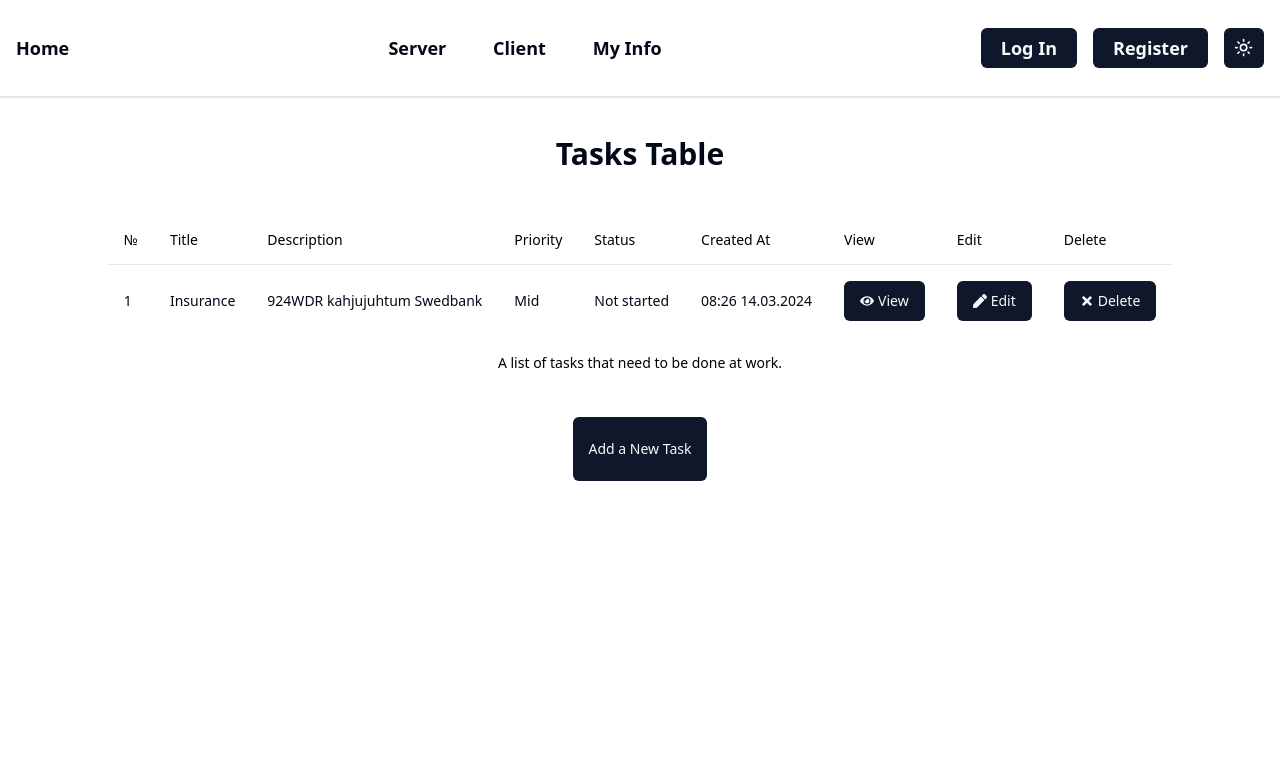
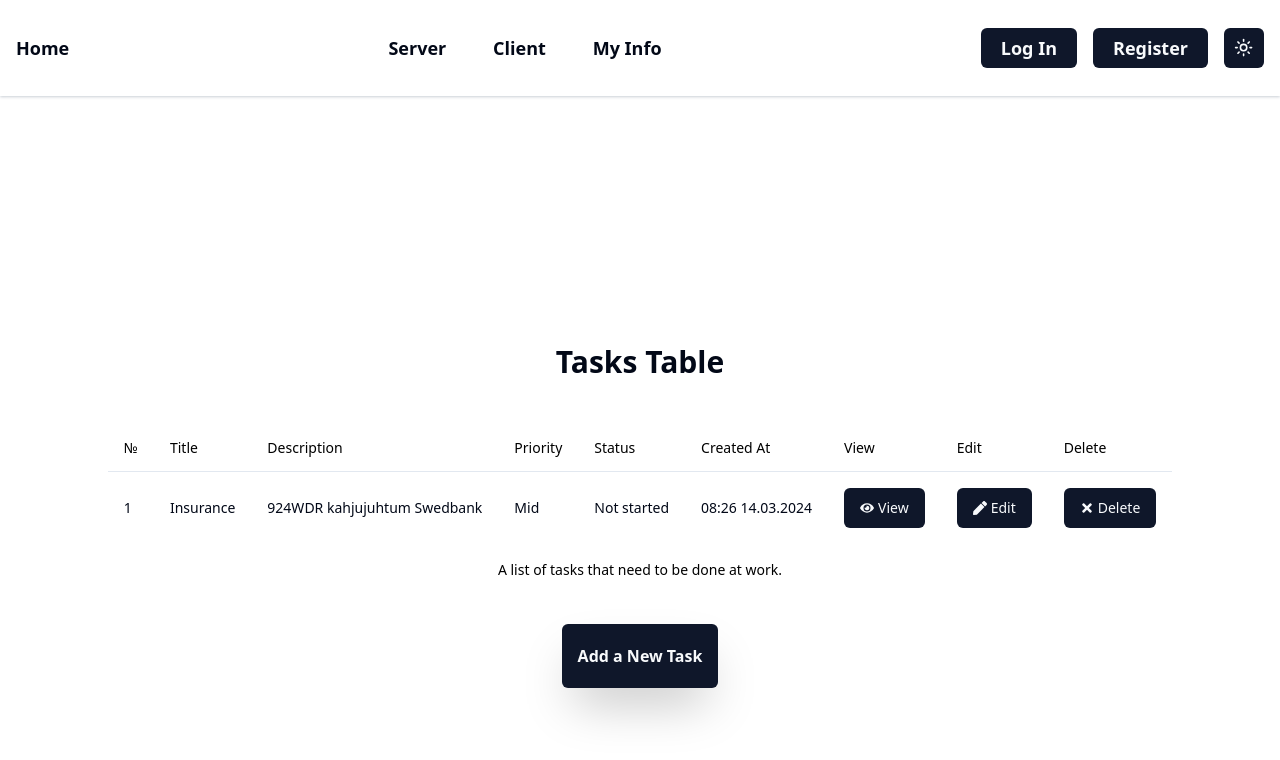
Before and after one commit to ZulfiPy/RW-RentAPI-FormWithNextJS, a Next.js app: page /tasks in a window 1280 px wide. Shown: the top 760 px of the page. Built offline with nearby package versions, Linux system fonts and the light colour scheme.

Commit message:
styling added

```diff
--- a/src/app/new-task/page.tsx
+++ b/src/app/new-task/page.tsx
@@ -2,7 +2,7 @@ import InputTaskForm from "@/components/InputTaskForm"
 
 export default function NewTaskPage() {
     return (
-        <section className="container flex flex-col items-center space-y-10">
+        <section className="container flex flex-col items-center min-h-screen space-y-10">
             <h1 className="text-3xl font-bold mt-10">New Task Form</h1>
             <InputTaskForm />
         </section>
--- a/src/app/tasks/page.tsx
+++ b/src/app/tasks/page.tsx
@@ -7,11 +7,11 @@ export default function TasksPage() {
     const router = useRouter();
 
     return (
-        <section className="container flex flex-col items-center justify-center space-y-11">
+        <section className="container flex flex-col items-center min-h-screen justify-center space-y-11">
             <h1 className="text-3xl font-bold  mt-10">Tasks Table</h1>
             <TasksTable />
             <Button
-                className="py-8"
+                className="py-8 shadow-2xl font-bold text-md"
                 onClick={() => router.push('/new-task')}>
                 Add a New Task
             </Button>
```
